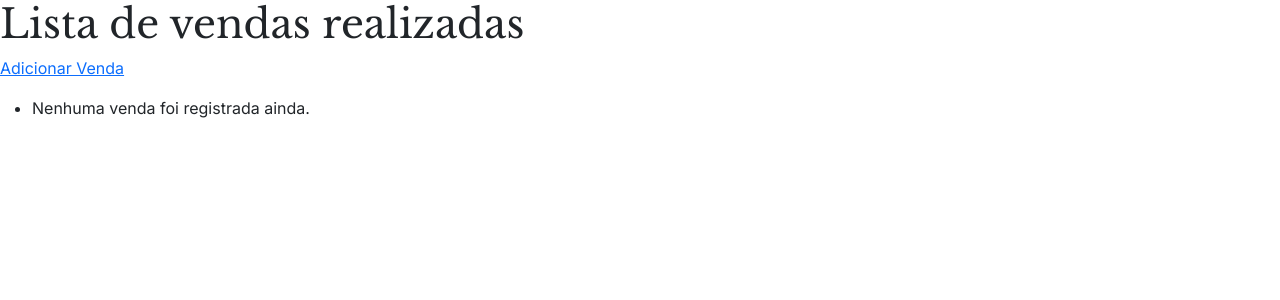
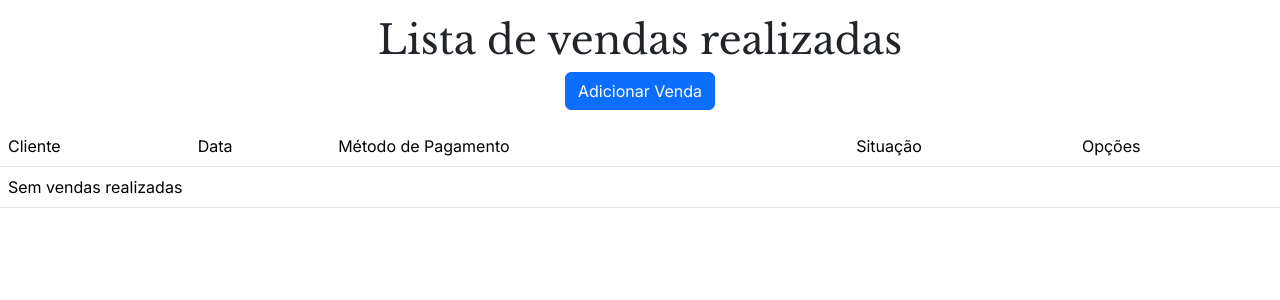
Before and after one commit to pdr-guilherme/crm-nadic, a Django app: page /vendas/ in a window 1280 px wide. Shown: the top 300 px of the page. Run offline with Django 5.2, Linux system fonts and the light colour scheme; the visitor is signed in with stand-in values (Sample User, id 1); data that the repository does not hold is empty.

Commit message:
Customizar lista de vendas

```diff
--- a/crm/templates/crm/listar_vendas.html
+++ b/crm/templates/crm/listar_vendas.html
@@ -3,37 +3,66 @@
 {% load static %}
 
 {% block content %}
+  <div class="container text-center my-3">
     <h1>Lista de vendas realizadas</h1>
 
     {% if user.is_superuser %}
-    <p>
-      <a href="{% url 'criar_venda' %}">Adicionar Venda</a>
-    </p>
+      <a class="btn btn-primary" href="{% url 'criar_venda' %}" role="button">Adicionar Venda</a>
     {% endif %}
 
-  <ul>
+  </div>
+  <table class="table table-hover align-middle">
+    <thead>
+      <tr>
+        <td scope="col">Cliente</td>
+        <td scope="col">Data</td>
+        <td scope="col">Método de Pagamento</td>
+        <td scope="col">Situação</td>
+
+        {% if user.is_superuser %}<td scope="col">Opções</td>{% endif %}
+
+      </tr>
+    </thead>
+    <tbody>
       {% for venda in vendas %}
+        <tr>
+          <td>{{ venda.cliente.nome }}</td>
+          <td>{{ venda.data_venda }}</td>
+          <td>{{ venda.forma_pagamento }}</td>
+          <td>{{ venda.status|capfirst }}</td>
 
           {% if user.is_superuser %}
-        <li>
-          {{ venda }} | <a href="{% url 'editar_venda' venda.id %}">editar</a>
-        </li>
-        <li>
+            <td>
+              <a class="btn btn-primary"
+                 href="{% url 'editar_venda' venda.id %}"
+                 role="button">Editar</a>
               <form id="form-apagar-{{ venda.id }}"
                     method="post"
                     action="{% url 'apagar_venda' venda.id %}"
                     style="display: none">
                 {% csrf_token %}
               </form>
-          <button type="submit" onclick="apagarObjeto({{ venda.id }})">Apagar</button>
-        </li>
-      {% else %}
-        <li>{{ venda }}</li>
+              <button class="btn btn-danger"
+                      type="submit"
+                      onclick="apagarObjeto({{ venda.id }})">Apagar</button>
+            </td>
           {% endif %}
 
+        </tr>
       {% empty %}
-      <li>Nenhuma venda foi registrada ainda.</li>
+
+        {% if user.is_superuser %}
+          <tr>
+            <td colspan="5">Sem vendas realizadas</td>
+          </tr>
+        {% else %}
+          <tr>
+            <td colspan="4">Sem vendas realizadas</td>
+          </tr>
+        {% endif %}
+
       {% endfor %}
-  </ul>
+    </tbody>
+  </table>
   <script src="{% static 'crm/utils.js' %}"></script>
 {% endblock content %}
```
Lines whose indentation alone changed are shown as unchanged.
